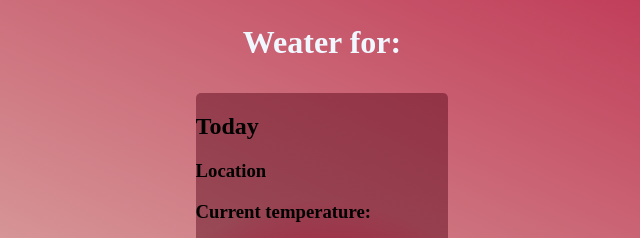
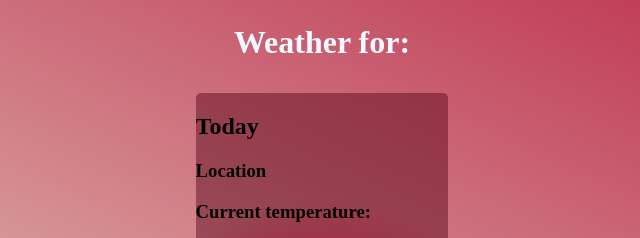
Before and after one commit to Garrett-CM/weatherApp, a plain HTML site: page index.html in a window 1280 px wide. Shown: the top 238 px of the page, 318-958 px from the left. Drawn offline with Linux system fonts and the light colour scheme; no server answers.

Commit message:
fixed spelling

```diff
--- a/index.html
+++ b/index.html
@@ -8,7 +8,7 @@
     <title>Weater Version(1.0)</title>
 </head>
 <body>
-    <h1 id="location">Weater for: </h1>
+    <h1 id="location">Weather for: </h1>
     <div id="main-container">
         <div class="weather-card" id="today">
             <h2 id="today">Today</h2>
```
